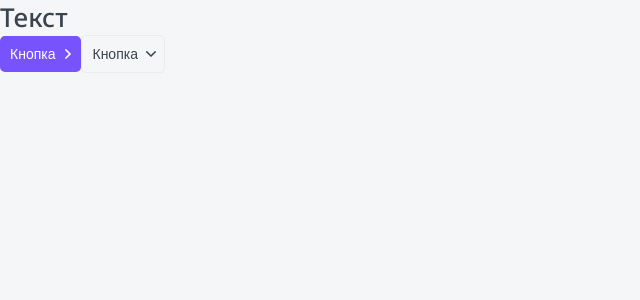
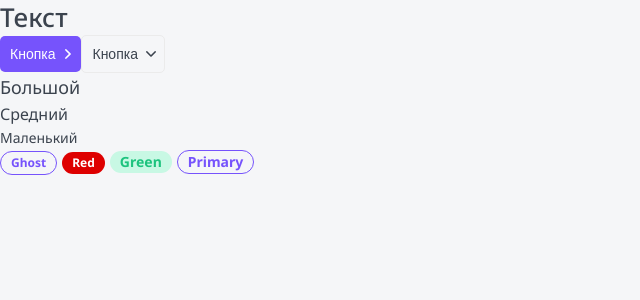
Before and after one commit to Viqto0r/NextJS-course, a Next.js app: page / in a window 1280 px wide. Shown: the top 300 px of the page, without its empty margins (0-640 px from the left). Built offline with nearby package versions, Linux system fonts and the light colour scheme.

Commit message:
feat: добавлен компонент Tag

```diff
--- /dev/null
+++ b/components/PTag/PTag.module.css
@@ -0,0 +1,18 @@
+.p {
+  margin: 0;
+
+  line-height: 24px;
+}
+
+.s {
+  font-size: 14px;
+}
+
+.m {
+  font-size: 16px;
+}
+
+.l {
+  font-size: 18px;
+  line-height: 29px;
+}
--- /dev/null
+++ b/components/PTag/PTag.props.ts
@@ -0,0 +1,6 @@
+import { HTMLAttributes, ReactNode } from 'react'
+
+export interface IPTagProps extends HTMLAttributes<HTMLParagraphElement> {
+  children: ReactNode
+  size?: 's' | 'm' | 'l'
+}
--- /dev/null
+++ b/components/PTag/PTag.tsx
@@ -0,0 +1,17 @@
+import { FC } from 'react'
+import cn from 'classnames'
+import { IPTagProps } from './PTag.props'
+import styles from './PTag.module.css'
+
+export const PTag: FC<IPTagProps> = ({
+  size = 'm',
+  children,
+  className,
+  ...restProps
+}) => {
+  return (
+    <p className={cn(styles.p, className, styles[size])} {...restProps}>
+      {children}
+    </p>
+  )
+}
--- /dev/null
+++ b/components/Tag/Tag.module.css
@@ -0,0 +1,53 @@
+.tag {
+  display: inline-block;
+
+  box-sizing: border-box;
+  margin-right: 5px;
+
+  padding: 5px 10px;
+
+  border-radius: 20px;
+
+  line-height: 12px;
+}
+
+.s {
+  font-size: 12px;
+}
+
+.m {
+  font-size: 14px;
+}
+
+.ghost {
+  border: 1px solid var(--gray-light);
+}
+
+.red {
+  color: var(--white);
+  background-color: #de0000;
+
+  font-weight: bold;
+}
+
+.gray {
+  color: var(--white);
+  background-color: #b3c0d9;
+
+  font-weight: bold;
+}
+
+.green {
+  color: var(--green);
+  background-color: var(--green-light);
+
+  font-weight: bold;
+}
+
+.primary {
+  color: var(--primary);
+  border: 1px solid var(--primary);
+  background: none;
+
+  font-weight: bold;
+}
--- /dev/null
+++ b/components/Tag/Tag.tsx
@@ -0,0 +1,27 @@
+import { FC } from 'react'
+import cn from 'classnames'
+import { ITagProps } from './Tag.props'
+import styles from './Tag.module.css'
+
+export const Tag: FC<ITagProps> = (props) => {
+  const {
+    color = 'primary',
+    children,
+    size = 'm',
+    className,
+    href,
+    ...restProps
+  } = props
+
+  const style = cn(styles.tag, styles[color], styles[size], className)
+
+  return href ? (
+    <a className={style} href={href}>
+      {children}
+    </a>
+  ) : (
+    <div className={style} {...restProps}>
+      {children}
+    </div>
+  )
+}
--- a/components/index.ts
+++ b/components/index.ts
@@ -1,2 +1,4 @@
 export { HTag } from './HTag/HTag'
 export { Button } from './Button/Button'
+export { PTag } from './PTag/PTag'
+export { Tag } from './Tag/Tag'
--- a/pages/index.tsx
+++ b/pages/index.tsx
@@ -1,4 +1,4 @@
-import { Button, HTag } from '../components'
+import { Button, HTag, PTag, Tag } from '../components'
 
 export default function Home(): JSX.Element {
   return (
@@ -10,6 +10,17 @@ export default function Home(): JSX.Element {
       <Button appearance="ghost" arrow="down">
         Кнопка
       </Button>
+      <PTag size="l">Большой</PTag>
+      <PTag>Средний</PTag>
+      <PTag size="s">Маленький</PTag>
+      <Tag size="s">Ghost</Tag>
+      <Tag size="s" color="red" href="https://www.google.com">
+        Red
+      </Tag>
+      <Tag size="m" color="green">
+        Green
+      </Tag>
+      <Tag color="primary">Primary</Tag>
     </div>
   )
 }
```
Also changed, not shown: components/Tag/Tag.props.ts (added, +9 -0 lines).
